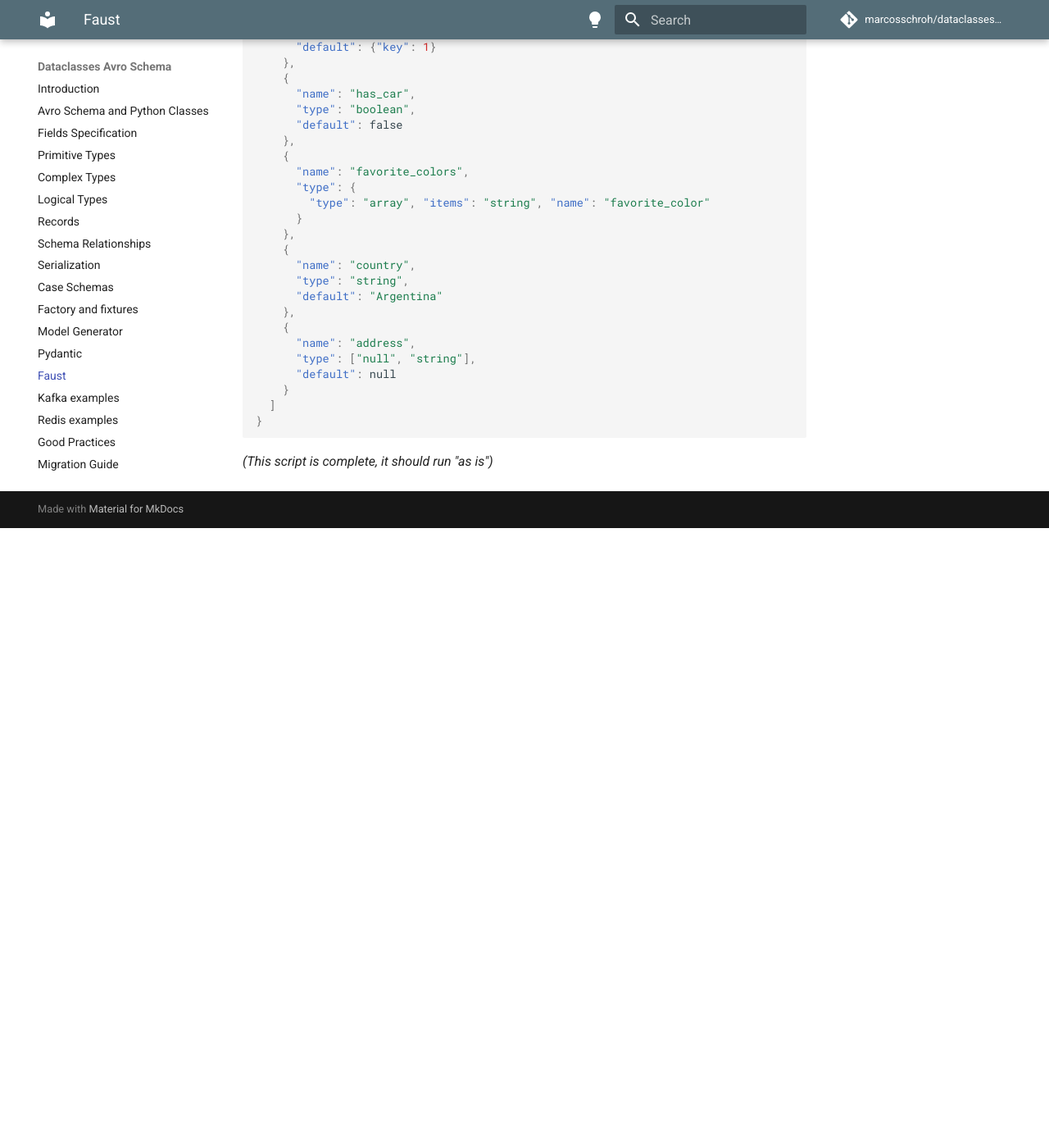
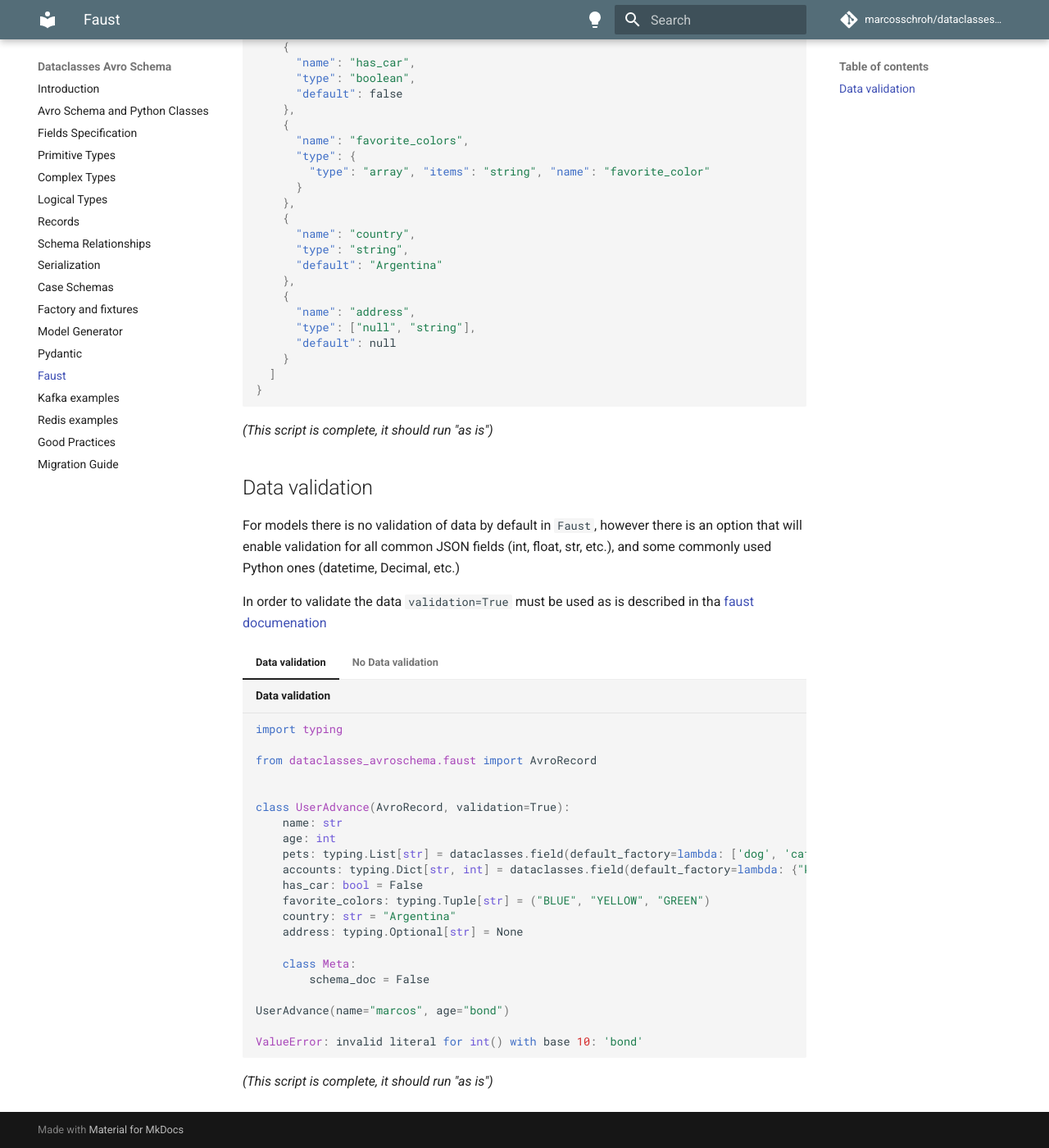
Before and after one commit to marcosschroh/dataclasses-avroschema, an MkDocs documentation site: the page built from docs/faust_records.md, in a window 1280 px wide and 1400 px high, scrolled down 1476 px. Shown: the whole window at 82% size. Built offline with MkDocs 1.6.1 and Material for MkDocs 9.7.7, drawn with Linux system fonts in a browser that asks for light colours; comment, search, counter and statistics services are not loaded; before the commit the page ends 2120 px from its top, so only the background shows below that; some of the changed text lies outside the part shown.

Commit message:
build: dependencies updated. Documentation aboutd data validation for faust records added (#321)
Co-authored-by: Marcos Schroh <marcos.schroh@kpn.com>

````diff
--- a/docs/faust_records.md
+++ b/docs/faust_records.md
@@ -92,3 +90,60 @@ resulting in
 ```
 
 *(This script is complete, it should run "as is")*
+
+## Data validation
+
+For models there is no validation of data by default in `Faust`, however there is an option that will enable validation for all common JSON fields (int, float, str, etc.), and some commonly used Python ones (datetime, Decimal, etc.)
+
+In order to validate the data `validation=True` must be used as is described in tha [faust documenation](https://faust-streaming.github.io/faust/userguide/models.html#validation)
+
+=== "Data validation"
+
+    ```python title="Data validation"
+    import typing
+
+    from dataclasses_avroschema.faust import AvroRecord
+
+
+    class UserAdvance(AvroRecord, validation=True):
+        name: str
+        age: int
+        pets: typing.List[str] = dataclasses.field(default_factory=lambda: ['dog', 'cat'])
+        accounts: typing.Dict[str, int] = dataclasses.field(default_factory=lambda: {"key": 1})
+        has_car: bool = False
+        favorite_colors: typing.Tuple[str] = ("BLUE", "YELLOW", "GREEN")
+        country: str = "Argentina"
+        address: typing.Optional[str] = None
+
+        class Meta:
+            schema_doc = False
+
+    UserAdvance(name="marcos", age="bond")
+
+    ValueError: invalid literal for int() with base 10: 'bond'
+    ```
+
+=== "No Data validation"
+    ```python
+    import typing
+
+    from dataclasses_avroschema.faust import AvroRecord
+
+
+    class UserAdvance(AvroRecord):
+        name: str
+        age: int
+        pets: typing.List[str] = dataclasses.field(default_factory=lambda: ['dog', 'cat'])
+        accounts: typing.Dict[str, int] = dataclasses.field(default_factory=lambda: {"key": 1})
+        has_car: bool = False
+        favorite_colors: typing.Tuple[str] = ("BLUE", "YELLOW", "GREEN")
+        country: str = "Argentina"
+        address: typing.Optional[str] = None
+
+        class Meta:
+            schema_doc = False
+
+    UserAdvance(name="marcos", age="juan")  # WRONG data
+    ```
+
+*(This script is complete, it should run "as is")*
````
Also changed, not shown: other parts of docs/faust_records.md (+0 -2 lines), 1 other file.
